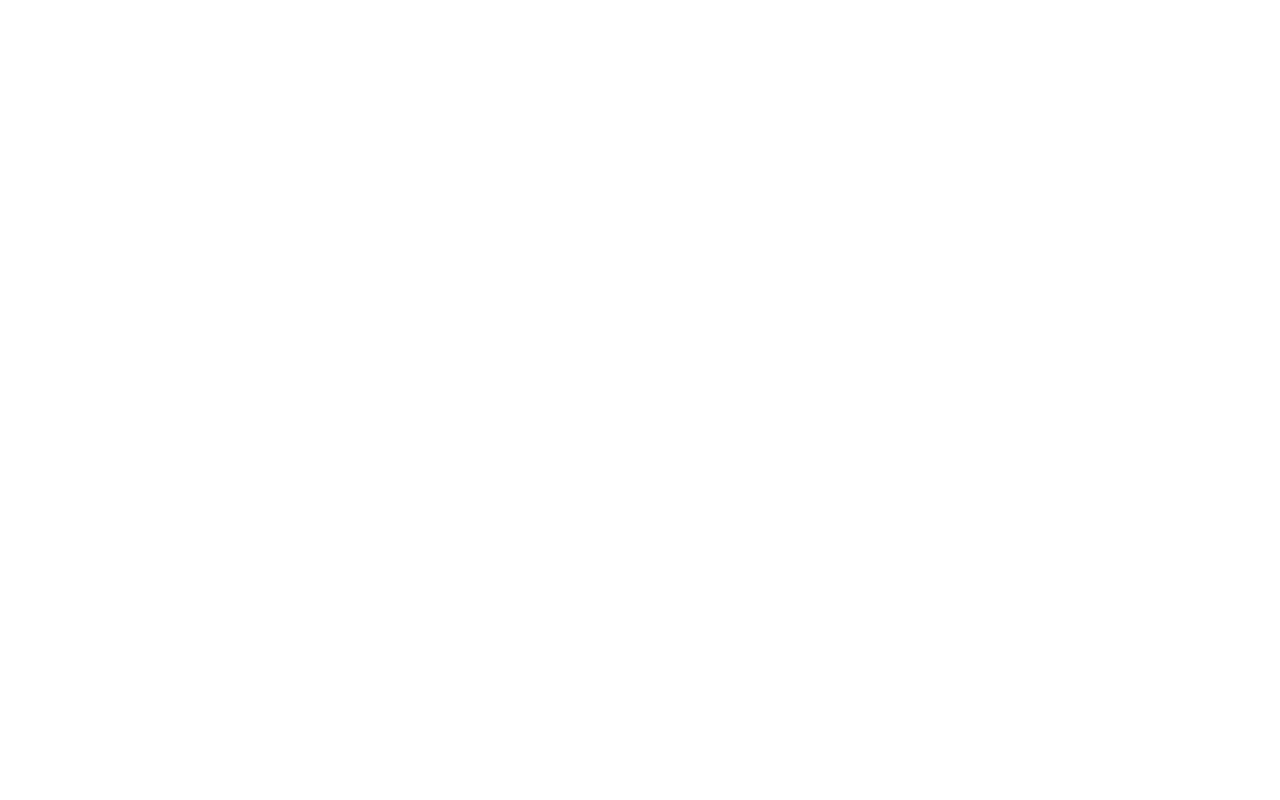
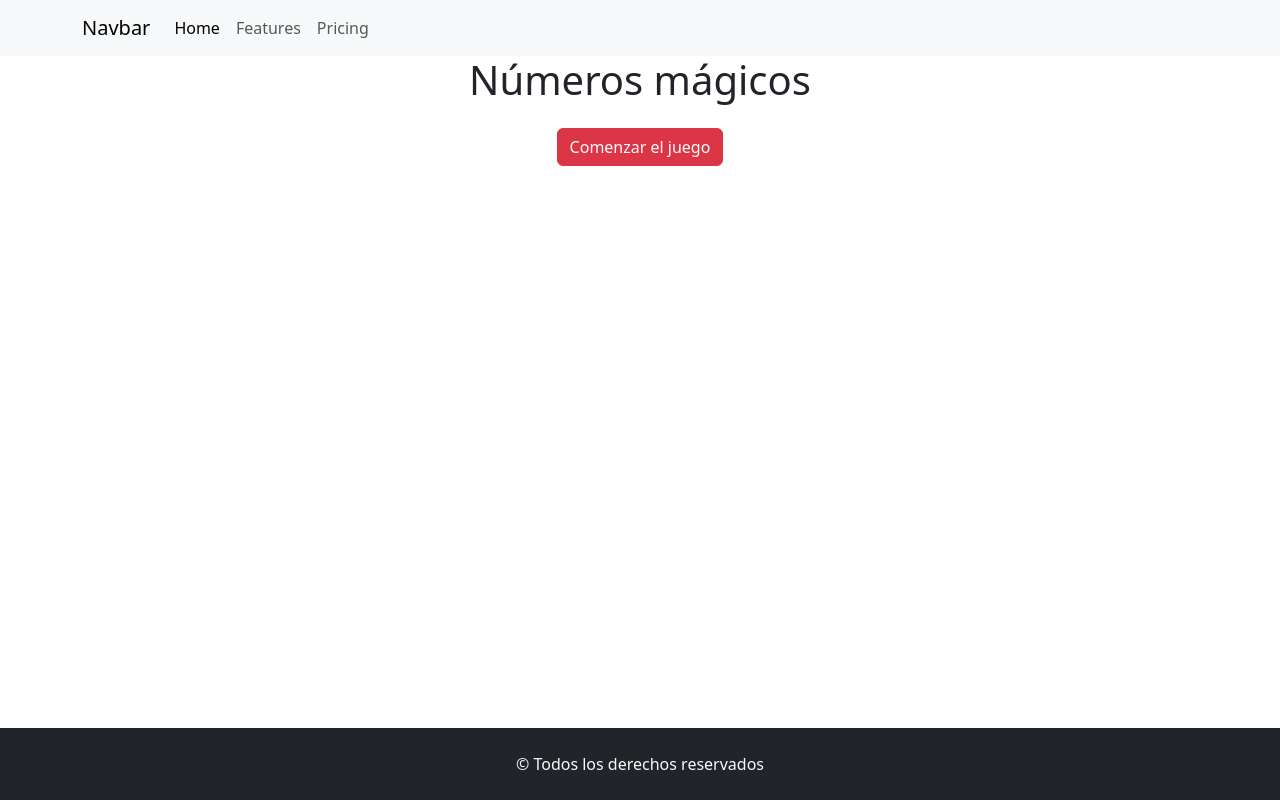
Before and after one commit to lucasecapdevila/javascript-tp5-ejercicio1, a plain HTML site: page index.html in a window 1280 px wide. Drawn offline with nearby package versions, Linux system fonts and the light colour scheme.

Commit message:
se agregó navbar y contenido en main

```diff
--- a/css/styles.css
+++ b/css/styles.css
@@ -0,0 +1,9 @@
+body{
+  min-height: 100vh;
+  display: flex;
+  flex-direction: column;
+}
+
+main{
+  flex-grow: 1;
+}
--- a/index.html
+++ b/index.html
@@ -12,7 +12,41 @@
   <title>Trabajo Práctico N°5 (DOM y BOM) - Ejercicio 1</title>
 </head>
 <body>
+  <header>
+    <nav class="navbar navbar-expand-lg bg-body-tertiary">
+      <div class="container">
+        <a class="navbar-brand" href="#">Navbar</a>
+        <button class="navbar-toggler" type="button" data-bs-toggle="collapse" data-bs-target="#navbarNav" aria-controls="navbarNav" aria-expanded="false" aria-label="Toggle navigation">
+          <span class="navbar-toggler-icon"></span>
+        </button>
+        <div class="collapse navbar-collapse" id="navbarNav">
+          <ul class="navbar-nav">
+            <li class="nav-item">
+              <a class="nav-link active" aria-current="page" href="#">Home</a>
+            </li>
+            <li class="nav-item">
+              <a class="nav-link" href="#">Features</a>
+            </li>
+            <li class="nav-item">
+              <a class="nav-link" href="#">Pricing</a>
+            </li>
+          </ul>
+        </div>
+      </div>
+    </nav>
+  </header>
 
+  <main class="container">
+    <h1 class="text-center">Números mágicos</h1>
+
+    <section class="mt-4 text-center">
+      <button class="btn btn-danger" onclick="generarNumeroAleatorio()">Comenzar el juego</button>
+    </section>
+  </main>
+
+  <footer class="text-center py-2 bg-dark text-light">
+    <p class="m-0 p-3">&copy; Todos los derechos reservados</p>
+  </footer>
 
   <script src="https://cdn.jsdelivr.net/npm/bootstrap@5.3.2/dist/js/bootstrap.bundle.min.js" integrity="sha384-C6RzsynM9kWDrMNeT87bh95OGNyZPhcTNXj1NW7RuBCsyN/o0jlpcV8Qyq46cDfL" crossorigin="anonymous"></script>
   <script src="js/app.js"></script>
```
